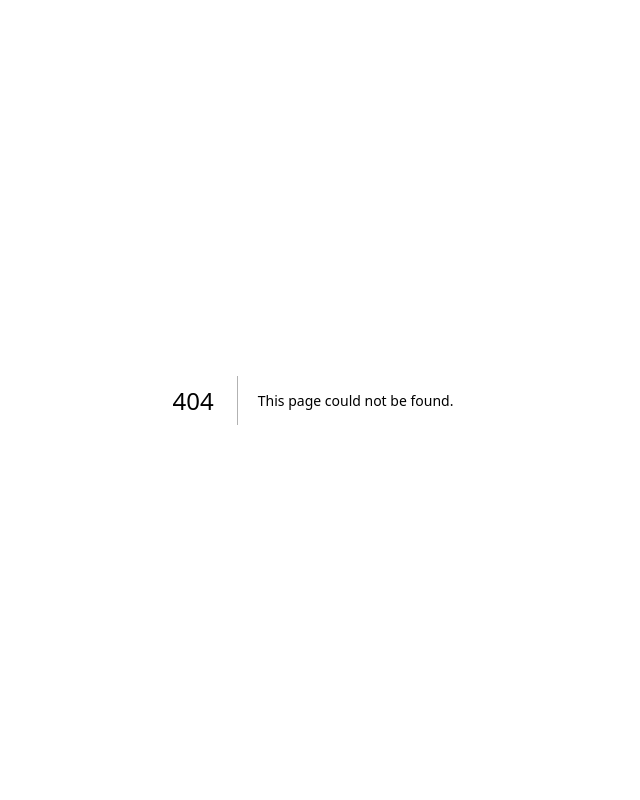
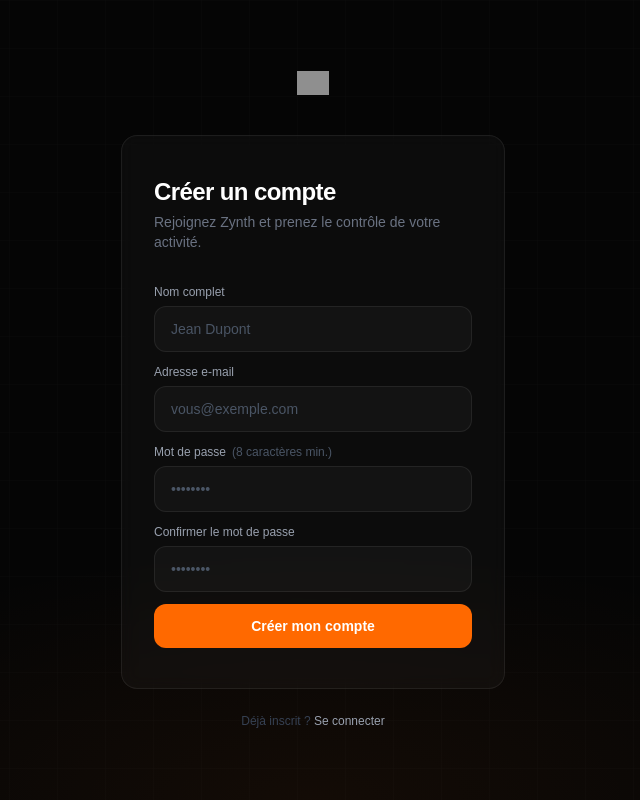
Before and after one commit to emericagld-oniva/ZYNTH-FINAL, a Next.js app: page /register in a window 1280 px wide. Before the commit this address had no page. Shown: the whole page, without its empty margins (327-967 px from the left). Built offline with nearby package versions, Linux system fonts and the light colour scheme; grey boxes are pictures that could not be loaded.

Commit message:
feat(auth): implement register & login with Server Actions, useActionState, and error handling

```diff
--- a/src/app/(auth)/login/page.tsx
+++ b/src/app/(auth)/login/page.tsx
@@ -1,5 +1,109 @@
+"use client";
+
+import { useActionState, useEffect, useRef, Suspense } from "react";
+import { useSearchParams } from "next/navigation";
 import Link from "next/link";
 import Image from "next/image";
+import { loginAction, type AuthState } from "@/lib/actions/auth";
+import { Loader2, AlertCircle, CheckCircle2 } from "lucide-react";
+
+const INPUT_CLS =
+  "w-full px-4 py-3 rounded-xl border border-white/[0.07] bg-white/[0.03] text-sm text-white placeholder-gray-600 outline-none focus:border-orange-500/40 focus:ring-2 focus:ring-orange-500/10 transition-all duration-150";
+
+// useSearchParams must be in its own Suspense-wrapped component
+function SuccessBanner() {
+  const searchParams = useSearchParams();
+  if (searchParams.get("registered") !== "1") return null;
+  return (
+    <div className="flex items-center gap-2.5 rounded-xl border border-emerald-500/20 bg-emerald-500/[0.07] px-4 py-3 mb-6 text-sm text-emerald-400">
+      <CheckCircle2 className="w-4 h-4 shrink-0" />
+      Compte créé avec succès. Connectez-vous.
+    </div>
+  );
+}
+
+function LoginForm() {
+  const [state, action, pending] = useActionState<AuthState, FormData>(
+    loginAction,
+    null
+  );
+  const emailRef = useRef<HTMLInputElement>(null);
+
+  useEffect(() => {
+    if (state?.error) emailRef.current?.focus();
+  }, [state?.error]);
+
+  return (
+    <>
+      <Suspense fallback={null}>
+        <SuccessBanner />
+      </Suspense>
+
+      {state?.error && (
+        <div className="flex items-center gap-2.5 rounded-xl border border-red-500/20 bg-red-500/[0.07] px-4 py-3 mb-6 text-sm text-red-400">
+          <AlertCircle className="w-4 h-4 shrink-0" />
+          {state.error}
+        </div>
+      )}
+
+      <form action={action} className="space-y-3">
+        <div>
+          <label
+            htmlFor="email"
+            className="block text-xs font-medium text-gray-400 mb-1.5"
+          >
+            Adresse e-mail
+          </label>
+          <input
+            ref={emailRef}
+            id="email"
+            name="email"
+            type="email"
+            autoComplete="email"
+            placeholder="vous@exemple.com"
+            required
+            disabled={pending}
+            className={INPUT_CLS}
+          />
+        </div>
+
+        <div>
+          <label
+            htmlFor="password"
+            className="block text-xs font-medium text-gray-400 mb-1.5"
+          >
+            Mot de passe
+          </label>
+          <input
+            id="password"
+            name="password"
+            type="password"
+            autoComplete="current-password"
+            placeholder="••••••••"
+            required
+            disabled={pending}
+            className={INPUT_CLS}
+          />
+        </div>
+
+        <button
+          type="submit"
+          disabled={pending}
+          className="mt-2 w-full flex items-center justify-center gap-2 rounded-xl bg-orange-500 hover:bg-orange-400 active:bg-orange-600 px-4 py-3 text-sm font-semibold text-white transition-colors duration-150 disabled:opacity-60 disabled:cursor-not-allowed"
+        >
+          {pending ? (
+            <>
+              <Loader2 className="w-4 h-4 animate-spin" />
+              Connexion…
+            </>
+          ) : (
+            "Se connecter"
+          )}
+        </button>
+      </form>
+    </>
+  );
+}
 
 export default function LoginPage() {
   return (
@@ -13,8 +117,7 @@ export default function LoginPage() {
             "radial-gradient(ellipse 60% 40% at 50% 0%, rgba(249,115,22,0.07) 0%, transparent 70%)",
         }}
       />
-
-      {/* Subtle grid */}
+      {/* Grid */}
       <div
         className="absolute inset-0 pointer-events-none opacity-[0.025]"
         style={{
@@ -24,7 +127,6 @@ export default function LoginPage() {
         }}
       />
 
-      {/* Card */}
       <div className="relative z-10 w-full max-w-sm">
 
         {/* Logo */}
@@ -40,9 +142,8 @@ export default function LoginPage() {
           </Link>
         </div>
 
-        {/* Panel */}
+        {/* Card */}
         <div className="rounded-2xl border border-white/[0.07] bg-white/[0.03] backdrop-blur-sm px-8 py-10">
-
           <h1 className="text-2xl font-semibold tracking-tight text-white mb-1">
             Connexion
           </h1>
@@ -50,66 +151,18 @@ export default function LoginPage() {
             Accédez à votre espace de travail Zynth.
           </p>
 
-          {/* Google button */}
-          <button
-            type="button"
-            disabled
-            className="w-full flex items-center justify-center gap-3 rounded-xl border border-white/10 bg-white/5 hover:bg-white/8 px-4 py-3 text-sm font-medium text-white/80 transition-colors cursor-not-allowed opacity-60"
-            title="Disponible prochainement"
-          >
-            {/* Google SVG */}
-            <svg width="18" height="18" viewBox="0 0 18 18" fill="none" aria-hidden="true">
-              <path
-                d="M17.64 9.2c0-.637-.057-1.251-.164-1.84H9v3.481h4.844a4.14 4.14 0 0 1-1.796 2.716v2.259h2.908c1.702-1.567 2.684-3.875 2.684-6.615Z"
-                fill="#4285F4"
-              />
-              <path
-                d="M9 18c2.43 0 4.467-.806 5.956-2.18l-2.908-2.259c-.806.54-1.837.86-3.048.86-2.344 0-4.328-1.584-5.036-3.711H.957v2.332A8.997 8.997 0 0 0 9 18Z"
-                fill="#34A853"
-              />
-              <path
-                d="M3.964 10.71A5.41 5.41 0 0 1 3.682 9c0-.593.102-1.17.282-1.71V4.958H.957A8.996 8.996 0 0 0 0 9c0 1.452.348 2.827.957 4.042l3.007-2.332Z"
-                fill="#FBBC05"
-              />
-              <path
-                d="M9 3.58c1.321 0 2.508.454 3.44 1.345l2.582-2.58C13.463.891 11.426 0 9 0A8.997 8.997 0 0 0 .957 4.958L3.964 7.29C4.672 5.163 6.656 3.58 9 3.58Z"
-                fill="#EA4335"
-              />
-            </svg>
-            Se connecter avec Google
-          </button>
-
-          {/* Divider */}
-          <div className="flex items-center gap-3 my-6">
-            <div className="flex-1 h-px bg-white/[0.06]" />
-            <span className="text-xs text-gray-600">ou</span>
-            <div className="flex-1 h-px bg-white/[0.06]" />
-          </div>
-
-          {/* Email / password placeholders */}
-          <div className="space-y-3">
-            <div className="rounded-xl border border-white/[0.07] bg-white/[0.03] px-4 py-3 text-sm text-gray-600 select-none">
-              Adresse e-mail
-            </div>
-            <div className="rounded-xl border border-white/[0.07] bg-white/[0.03] px-4 py-3 text-sm text-gray-600 select-none">
-              Mot de passe
-            </div>
-          </div>
-
-          <button
-            type="button"
-            disabled
-            className="mt-4 w-full rounded-xl bg-orange-500/20 border border-orange-500/20 px-4 py-3 text-sm font-semibold text-orange-400/60 cursor-not-allowed"
-          >
-            Continuer
-          </button>
-
+          <LoginForm />
         </div>
 
         {/* Footer */}
         <p className="text-center text-xs text-gray-700 mt-6">
           Pas encore de compte ?{" "}
-          <span className="text-gray-500">Contactez votre administrateur.</span>
+          <Link
+            href="/register"
+            className="text-gray-400 hover:text-white transition-colors"
+          >
+            Créer un compte
+          </Link>
         </p>
 
       </div>
--- /dev/null
+++ b/src/app/(auth)/register/page.tsx
@@ -0,0 +1,169 @@
+"use client";
+
+import { useActionState } from "react";
+import Link from "next/link";
+import Image from "next/image";
+import { registerAction, type AuthState } from "@/lib/actions/auth";
+import { Loader2, AlertCircle } from "lucide-react";
+
+const INPUT_CLS =
+  "w-full px-4 py-3 rounded-xl border border-white/[0.07] bg-white/[0.03] text-sm text-white placeholder-gray-600 outline-none focus:border-orange-500/40 focus:ring-2 focus:ring-orange-500/10 transition-all duration-150";
+
+export default function RegisterPage() {
+  const [state, action, pending] = useActionState<AuthState, FormData>(
+    registerAction,
+    null
+  );
+
+  return (
+    <div className="min-h-screen bg-[#050505] flex items-center justify-center px-4 relative overflow-hidden">
+
+      {/* Ambient glow — légèrement différent de /login pour distinguer les pages */}
+      <div
+        className="absolute inset-0 pointer-events-none"
+        style={{
+          background:
+            "radial-gradient(ellipse 70% 45% at 50% 100%, rgba(249,115,22,0.06) 0%, transparent 70%)",
+        }}
+      />
+      {/* Grid */}
+      <div
+        className="absolute inset-0 pointer-events-none opacity-[0.025]"
+        style={{
+          backgroundImage:
+            "linear-gradient(rgba(255,255,255,0.5) 1px, transparent 1px), linear-gradient(90deg, rgba(255,255,255,0.5) 1px, transparent 1px)",
+          backgroundSize: "48px 48px",
+        }}
+      />
+
+      <div className="relative z-10 w-full max-w-sm">
+
+        {/* Logo */}
+        <div className="flex justify-center mb-10">
+          <Link href="/" aria-label="Retour à l'accueil">
+            <Image
+              src="/ZYNTH-APP.svg"
+              alt="Zynth"
+              width={96}
+              height={24}
+              className="h-6 w-auto opacity-90 hover:opacity-100 transition-opacity"
+            />
+          </Link>
+        </div>
+
+        {/* Card */}
+        <div className="rounded-2xl border border-white/[0.07] bg-white/[0.03] backdrop-blur-sm px-8 py-10">
+
+          <h1 className="text-2xl font-semibold tracking-tight text-white mb-1">
+            Créer un compte
+          </h1>
+          <p className="text-sm text-gray-500 mb-8">
+            Rejoignez Zynth et prenez le contrôle de votre activité.
+          </p>
+
+          {/* Error banner */}
+          {state?.error && (
+            <div className="flex items-center gap-2.5 rounded-xl border border-red-500/20 bg-red-500/[0.07] px-4 py-3 mb-6 text-sm text-red-400">
+              <AlertCircle className="w-4 h-4 shrink-0" />
+              {state.error}
+            </div>
+          )}
+
+          <form action={action} className="space-y-3">
+            <div>
+              <label htmlFor="name" className="block text-xs font-medium text-gray-400 mb-1.5">
+                Nom complet
+              </label>
+              <input
+                id="name"
+                name="name"
+                type="text"
+                autoComplete="name"
+                placeholder="Jean Dupont"
+                required
+                disabled={pending}
+                className={INPUT_CLS}
+              />
+            </div>
+
+            <div>
+              <label htmlFor="email" className="block text-xs font-medium text-gray-400 mb-1.5">
+                Adresse e-mail
+              </label>
+              <input
+                id="email"
+                name="email"
+                type="email"
+                autoComplete="email"
+                placeholder="vous@exemple.com"
+                required
+                disabled={pending}
+                className={INPUT_CLS}
+              />
+            </div>
+
+            <div>
+              <label htmlFor="password" className="block text-xs font-medium text-gray-400 mb-1.5">
+                Mot de passe
+                <span className="ml-1.5 text-gray-600 font-normal">
+                  (8 caractères min.)
+                </span>
+              </label>
+              <input
+                id="password"
+                name="password"
+                type="password"
+                autoComplete="new-password"
+                placeholder="••••••••"
+                required
+                minLength={8}
+                disabled={pending}
+                className={INPUT_CLS}
+              />
+            </div>
+
+            <div>
+              <label htmlFor="confirmPassword" className="block text-xs font-medium text-gray-400 mb-1.5">
+                Confirmer le mot de passe
+              </label>
+              <input
+                id="confirmPassword"
+                name="confirmPassword"
+                type="password"
+                autoComplete="new-password"
+                placeholder="••••••••"
+                required
+                disabled={pending}
+                className={INPUT_CLS}
+              />
+            </div>
+
+            <button
+              type="submit"
+              disabled={pending}
+              className="mt-2 w-full flex items-center justify-center gap-2 rounded-xl bg-orange-500 hover:bg-orange-400 active:bg-orange-600 px-4 py-3 text-sm font-semibold text-white transition-colors duration-150 disabled:opacity-60 disabled:cursor-not-allowed"
+            >
+              {pending ? (
+                <>
+                  <Loader2 className="w-4 h-4 animate-spin" />
+                  Création du compte…
+                </>
+              ) : (
+                "Créer mon compte"
+              )}
+            </button>
+          </form>
+        </div>
+
+        {/* Footer */}
+        <p className="text-center text-xs text-gray-700 mt-6">
+          Déjà inscrit ?{" "}
+          <Link href="/login" className="text-gray-400 hover:text-white transition-colors">
+            Se connecter
+          </Link>
+        </p>
+
+      </div>
+    </div>
+  );
+}
--- /dev/null
+++ b/src/lib/actions/auth.ts
@@ -0,0 +1,80 @@
+"use server";
+
+import { signIn } from "@/lib/auth";
+import { prisma } from "@/lib/prisma";
+import { AuthError } from "next-auth";
+import bcrypt from "bcryptjs";
+import { redirect } from "next/navigation";
+
+export type AuthState = { error?: string } | null;
+
+// ─── LOGIN ─────────────────────────────────────────────
+
+export async function loginAction(
+  _prevState: AuthState,
+  formData: FormData
+): Promise<AuthState> {
+  const email = (formData.get("email") as string)?.trim();
+  const password = formData.get("password") as string;
+
+  if (!email || !password) {
+    return { error: "Tous les champs sont requis." };
+  }
+
+  try {
+    await signIn("credentials", {
+      email,
+      password,
+      redirectTo: "/dashboard",
+    });
+  } catch (error) {
+    if (error instanceof AuthError) {
+      switch (error.type) {
+        case "CredentialsSignin":
+          return { error: "Email ou mot de passe incorrect." };
+        default:
+          return { error: "Une erreur est survenue. Réessayez." };
+      }
+    }
+    throw error; // Re-throw redirect (NEXT_REDIRECT must propagate)
+  }
+
+  return null;
+}
+
+// ─── REGISTER ──────────────────────────────────────────
+
+export async function registerAction(
+  _prevState: AuthState,
+  formData: FormData
+): Promise<AuthState> {
+  const name = (formData.get("name") as string)?.trim();
+  const email = (formData.get("email") as string)?.trim().toLowerCase();
+  const password = formData.get("password") as string;
+  const confirmPassword = formData.get("confirmPassword") as string;
+
+  if (!name || !email || !password || !confirmPassword) {
+    return { error: "Tous les champs sont requis." };
+  }
+
+  if (password.length < 8) {
+    return { error: "Le mot de passe doit contenir au moins 8 caractères." };
+  }
+
+  if (password !== confirmPassword) {
+    return { error: "Les mots de passe ne correspondent pas." };
+  }
+
+  const existing = await prisma.user.findUnique({ where: { email } });
+  if (existing) {
+    return { error: "Un compte avec cet email existe déjà." };
+  }
+
+  const hashedPassword = await bcrypt.hash(password, 12);
+
+  await prisma.user.create({
+    data: { name, email, hashedPassword },
+  });
+
+  redirect("/login?registered=1");
+}
--- a/src/middleware.ts
+++ b/src/middleware.ts
@@ -15,8 +15,8 @@ export const config = {
     // - _next internals
     // - static assets (favicon, svg, etc.)
     // - public marketing routes: /produit, /pricing, /contact
-    // - auth page: /login
+    // - auth pages: /login, /register
     // - API routes: /api/*
-    "/((?!$|_next|favicon\\.ico|.*\\.svg|produit|pricing|contact|login|api).*)",
+    "/((?!$|_next|favicon\\.ico|.*\\.svg|produit|pricing|contact|login|register|api).*)",
   ],
 };
```
